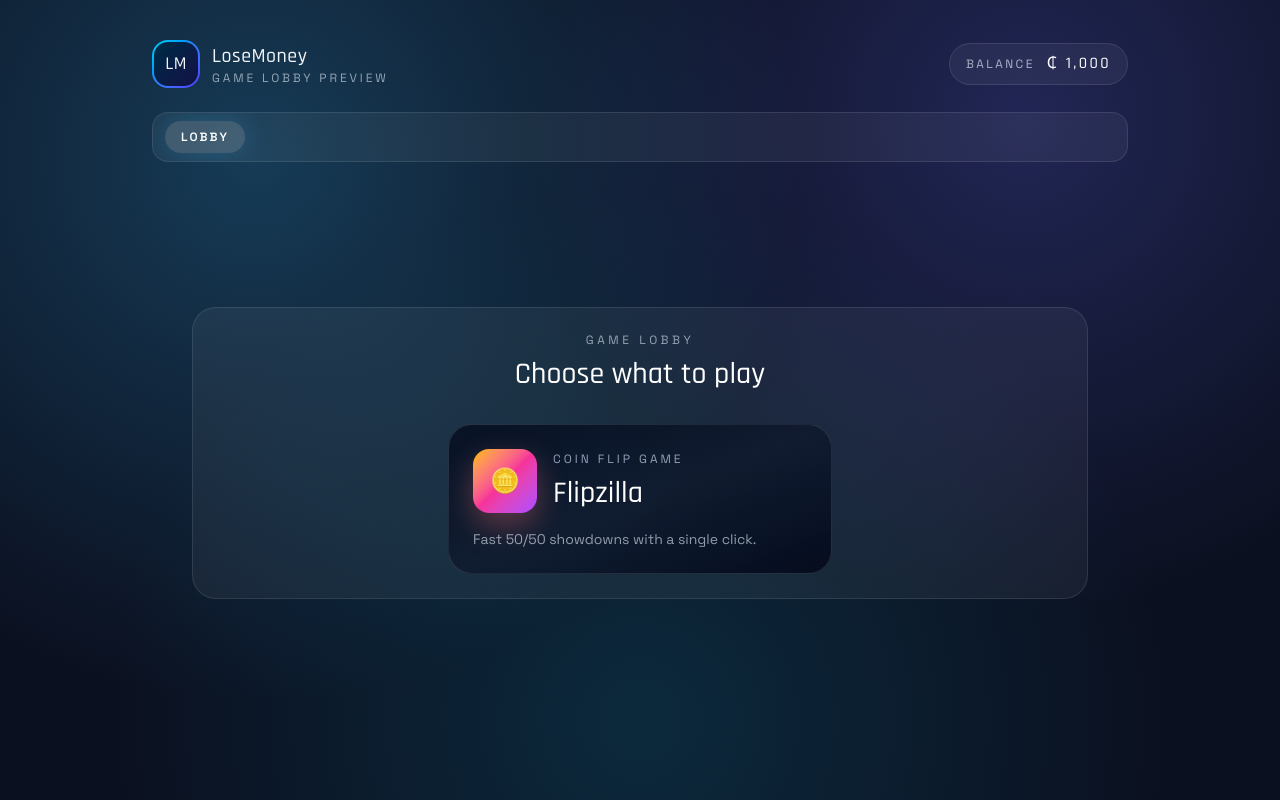
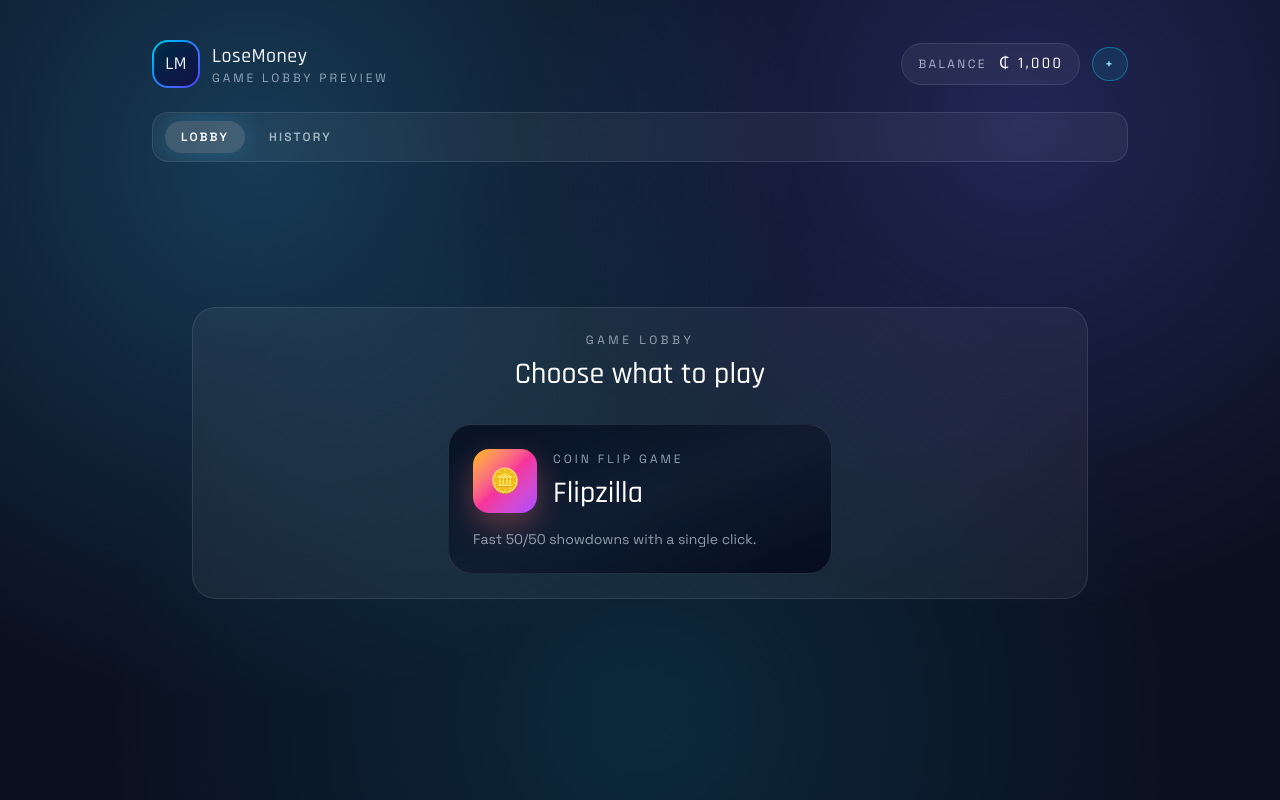
Before and after one commit to sulciu-pakeliai/lose-money, a React (Vite) app in the folder frontend/: page / in a window 1280 px wide. Built offline with nearby package versions, Linux system fonts and the light colour scheme.

Commit message:
Added bet history view and top up functionality

```diff
--- a/frontend/src/App.tsx
+++ b/frontend/src/App.tsx
@@ -5,8 +5,10 @@ import { getOrCreateSession, updateSessionBalance } from "./lib/session";
 import { Header } from "./components/Header";
 import { Lobby } from "./components/Lobby";
 import { CoinFlipGame } from "./components/CoinFlipGame";
+import { BetHistory } from "./components/BetHistory";
+import { TopUp } from "./components/TopUp";
 
-type View = "lobby" | "coinflip";
+type View = "lobby" | "coinflip" | "history" | "topup";
 
 export function App() {
   const [view, setView] = useState<View>("lobby");
@@ -22,14 +24,24 @@ export function App() {
         <Header
           balance={session.balance}
           onLobbyClick={() => setView("lobby")}
+          onHistoryClick={() => setView("history")}
+          onTopUpClick={() => setView("topup")}
           isLobby={view === "lobby"}
+          isHistory={view === "history"}
         />
 
         <main className="flex flex-1 items-center justify-center py-12">
-          {view === "lobby" ? (
-            <Lobby onSelectCoinFlip={() => setView("coinflip")} />
-          ) : (
-            <CoinFlipGame balance={session.balance} onBalanceChange={handleBalanceChange} />
+          {view === "lobby" && <Lobby onSelectCoinFlip={() => setView("coinflip")} />}
+          {view === "coinflip" && <CoinFlipGame balance={session.balance} onBalanceChange={handleBalanceChange} />}
+          {view === "history" && <BetHistory />}
+          {view === "topup" && (
+            <TopUp
+              onConfirm={(amount) => {
+                handleBalanceChange(session.balance + amount);
+                setView("lobby");
+              }}
+              onCancel={() => setView("lobby")}
+            />
           )}
         </main>
       </div>
--- /dev/null
+++ b/frontend/src/components/BetHistory.tsx
@@ -0,0 +1,56 @@
+import { useEffect, useState } from "react";
+import { getBetHistory, type BetRecord } from "../lib/session";
+
+export function BetHistory() {
+  const [history, setHistory] = useState<BetRecord[]>([]);
+
+  useEffect(() => {
+    setHistory(getBetHistory());
+  }, []);
+
+  return (
+    <section className="w-full max-w-2xl rounded-3xl border border-white/10 bg-white/5 p-6">
+      <p className="text-xs uppercase tracking-[0.3em] text-slate-300/70">Bet History</p>
+
+      <div className="mt-4">
+        {history.length === 0 ? (
+          <p className="text-center text-xs uppercase tracking-[0.3em] text-slate-500">
+            No bets recorded
+          </p>
+        ) : (
+          <div className="overflow-y-auto">
+            <table className="w-full text-xs">
+              <thead>
+                <tr className="text-left uppercase tracking-[0.2em] text-slate-400/60">
+                  <th className="pb-2">Game</th>
+                  <th className="pb-2">Result</th>
+                  <th className="pb-2 text-right">Bet</th>
+                  <th className="pb-2 text-right">Balance</th>
+                  <th className="pb-2 text-right">Time</th>
+                </tr>
+              </thead>
+              <tbody>
+                {history.map(r => (
+                  <tr
+                    key={r.id}
+                    className={`border-t border-white/5 ${
+                      r.outcome === "win" ? "text-emerald-300" : "text-rose-300"
+                    }`}
+                  >
+                    <td className="py-2">{r.game}</td>
+                    <td className="py-2">{r.result}</td>
+                    <td className="py-2 text-right">₵ {r.amount}</td>
+                    <td className="py-2 text-right">₵ {r.balanceAfter}</td>
+                    <td className="py-2 text-right text-slate-400/60">
+                      {new Date(r.timestamp).toLocaleTimeString()}
+                    </td>
+                  </tr>
+                ))}
+              </tbody>
+            </table>
+          </div>
+        )}
+      </div>
+    </section>
+  );
+}
--- a/frontend/src/components/CoinFlipGame.tsx
+++ b/frontend/src/components/CoinFlipGame.tsx
@@ -1,4 +1,5 @@
 import { useState } from "react";
+import { recordBet } from "../lib/session";
 
 type CoinSide = "Heads" | "Tails";
 
@@ -40,8 +41,20 @@ export function CoinFlipGame({ balance, onBalanceChange }: CoinFlipGameProps) {
       setResult(next);
       setIsFlipping(false);
 
-      const nextBalance = next === choice ? balance + bet : balance - bet;
-      onBalanceChange(Math.max(0, nextBalance));
+      const won = next === choice;
+      const nextBalance = won ? balance + bet : balance - bet;
+      const clamped = Math.max(0, nextBalance);
+
+      onBalanceChange(clamped);
+
+      // Record to history
+      recordBet({
+        game: "Flipzilla",
+        result: next,
+        amount: bet,
+        outcome: won ? "win" : "loss",
+        balanceAfter: clamped,
+      });
     }, flipDurationMs);
   };
 
--- a/frontend/src/components/Header.tsx
+++ b/frontend/src/components/Header.tsx
@@ -1,13 +1,16 @@
 type HeaderProps = {
   balance: number;
   isLobby: boolean;
+  isHistory: boolean;
   onLobbyClick: () => void;
+  onHistoryClick: () => void;
+  onTopUpClick: () => void;
 };
 
 const formatBalance = (value: number) =>
   new Intl.NumberFormat("en-US", { maximumFractionDigits: 0 }).format(value);
 
-export function Header({ balance, isLobby, onLobbyClick }: HeaderProps) {
+export function Header({ balance, isLobby, isHistory, onLobbyClick, onHistoryClick, onTopUpClick }: HeaderProps) {
   return (
     <header className="flex flex-col gap-6">
       <div className="flex flex-col gap-4 sm:flex-row sm:items-center sm:justify-between">
@@ -27,6 +30,13 @@ export function Header({ balance, isLobby, onLobbyClick }: HeaderProps) {
             Balance
             <span className="ml-3 font-display text-base text-white">₵ {formatBalance(balance)}</span>
           </div>
+          <button
+            onClick={onTopUpClick}
+            className="rounded-full border border-cyan-400/40 bg-cyan-400/10 px-3 py-2 text-xs font-semibold uppercase tracking-[0.2em] text-cyan-200 transition hover:bg-cyan-400/20"
+            type="button"
+          >
+            +
+          </button>
         </div>
       </div>
 
@@ -46,6 +56,20 @@ export function Header({ balance, isLobby, onLobbyClick }: HeaderProps) {
         >
           Lobby
         </button>
+
+        <button
+          onClick={onHistoryClick}
+          aria-current={isHistory ? "page" : undefined}
+          className={`shrink-0 rounded-full px-4 py-2 text-xs font-semibold uppercase tracking-[0.18em] transition duration-200 hover:scale-[1.03] hover:bg-white/20 active:scale-95 ${
+            isHistory
+              ? "bg-white/15 text-white shadow-[0_0_30px_rgba(56,189,248,0.25)]"
+              : "text-slate-200/70 hover:text-white"
+          }`}
+          type="button"
+        >
+          History
+        </button>
+
       </nav>
     </header>
   );
--- a/frontend/src/components/Lobby.tsx
+++ b/frontend/src/components/Lobby.tsx
@@ -1,3 +1,5 @@
+import { BetHistory } from "./BetHistory";
+
 type LobbyProps = {
   onSelectCoinFlip: () => void;
 };
--- /dev/null
+++ b/frontend/src/components/TopUp.tsx
@@ -0,0 +1,51 @@
+import { useState } from "react";
+
+type TopUpProps = {
+  onConfirm: (amount: number) => void;
+  onCancel: () => void;
+};
+
+const formatBalance = (value: number) =>
+  new Intl.NumberFormat("en-US", { maximumFractionDigits: 0 }).format(value);
+
+export function TopUp({ onConfirm, onCancel }: TopUpProps) {
+  const [amount, setAmount] = useState("");
+
+  const parsed = Number(amount);
+  const isValid = Number.isFinite(parsed) && parsed > 0;
+
+  return (
+    <section className="w-full max-w-sm rounded-3xl border border-white/10 bg-white/5 p-8">
+      <p className="text-xs uppercase tracking-[0.3em] text-slate-300/70">Top Up Balance</p>
+      <p className="mt-1 text-xs text-slate-500">Entered amount will be added to your current balance</p>
+
+      <input
+        type="number"
+        min={1}
+        value={amount}
+        onChange={e => setAmount(e.target.value)}
+        onKeyDown={e => e.key === "Enter" && isValid && onConfirm(parsed)}
+        placeholder="Enter amount"
+        className="mt-6 w-full rounded-2xl border border-white/10 bg-white/5 px-4 py-3 text-sm text-white outline-none transition focus:border-cyan-400/60"
+        autoFocus
+      />
+
+      <button
+        onClick={() => onConfirm(parsed)}
+        disabled={!isValid}
+        className="mt-3 w-full rounded-2xl border border-cyan-400/40 bg-cyan-400/10 py-3 text-xs font-semibold uppercase tracking-[0.2em] text-cyan-200 transition hover:bg-cyan-400/20 disabled:cursor-not-allowed disabled:opacity-50"
+        type="button"
+      >
+        Add ₵ {isValid ? formatBalance(parsed) : "0"}
+      </button>
+
+      <button
+        onClick={onCancel}
+        className="mt-3 w-full rounded-2xl border border-white/10 py-2 text-xs uppercase tracking-[0.2em] text-slate-400 transition hover:text-white"
+        type="button"
+      >
+        Cancel
+      </button>
+    </section>
+  );
+}
--- a/frontend/src/lib/session.ts
+++ b/frontend/src/lib/session.ts
@@ -59,3 +59,37 @@ export const updateSessionBalance = (balance: number): Session => {
 
   return next;
 };
+
+export type BetRecord = {
+  id: string;
+  game: string;
+  result: string;
+  amount: number;
+  outcome: "win" | "loss";
+  balanceAfter: number;
+  timestamp: string;
+};
+
+const HISTORY_KEY = "lm_history_v1";
+
+export const getBetHistory = (): BetRecord[] => {
+  if (typeof window === "undefined") return [];
+  try {
+    const stored = window.localStorage.getItem(HISTORY_KEY);
+    return stored ? (JSON.parse(stored) as BetRecord[]) : [];
+  } catch {
+    return [];
+  }
+};
+
+export const recordBet = (bet: Omit<BetRecord, "id" | "timestamp">): BetRecord => {
+  const record: BetRecord = {
+    ...bet,
+    id: crypto.randomUUID(),
+    timestamp: new Date().toISOString(),
+  };
+  const history = getBetHistory();
+  history.unshift(record); // newest first
+  window.localStorage.setItem(HISTORY_KEY, JSON.stringify(history.slice(0, 100))); // cap at 100
+  return record;
+};
```
